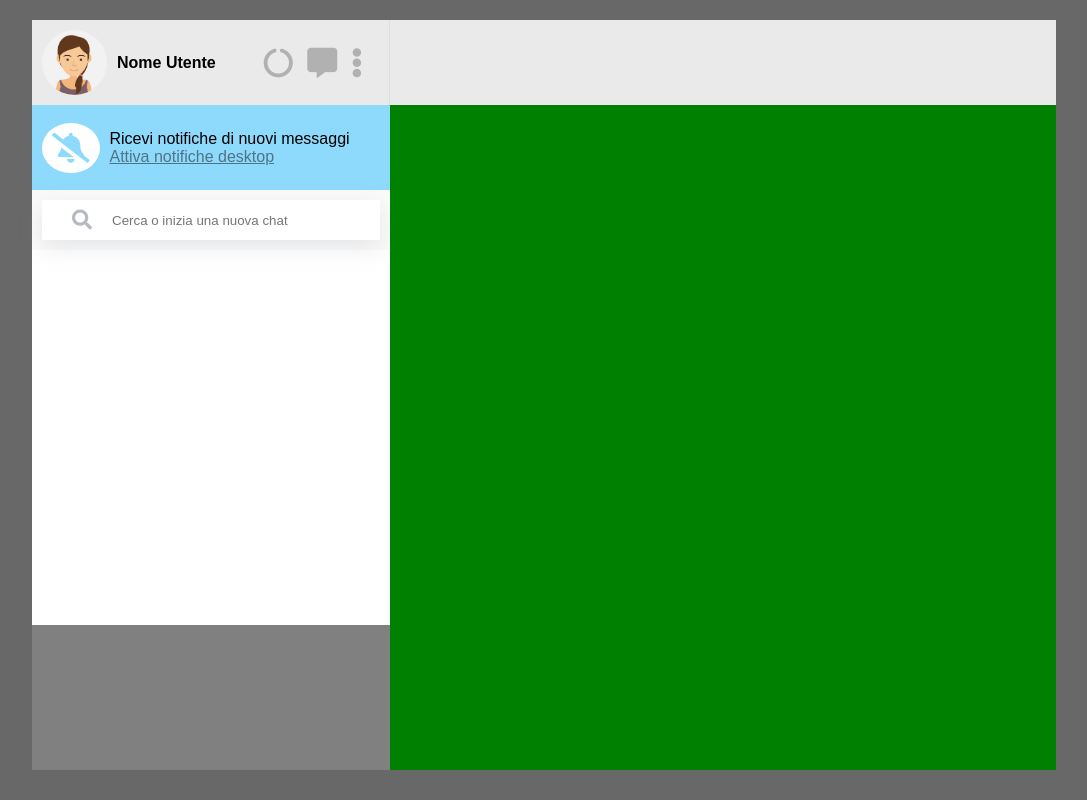
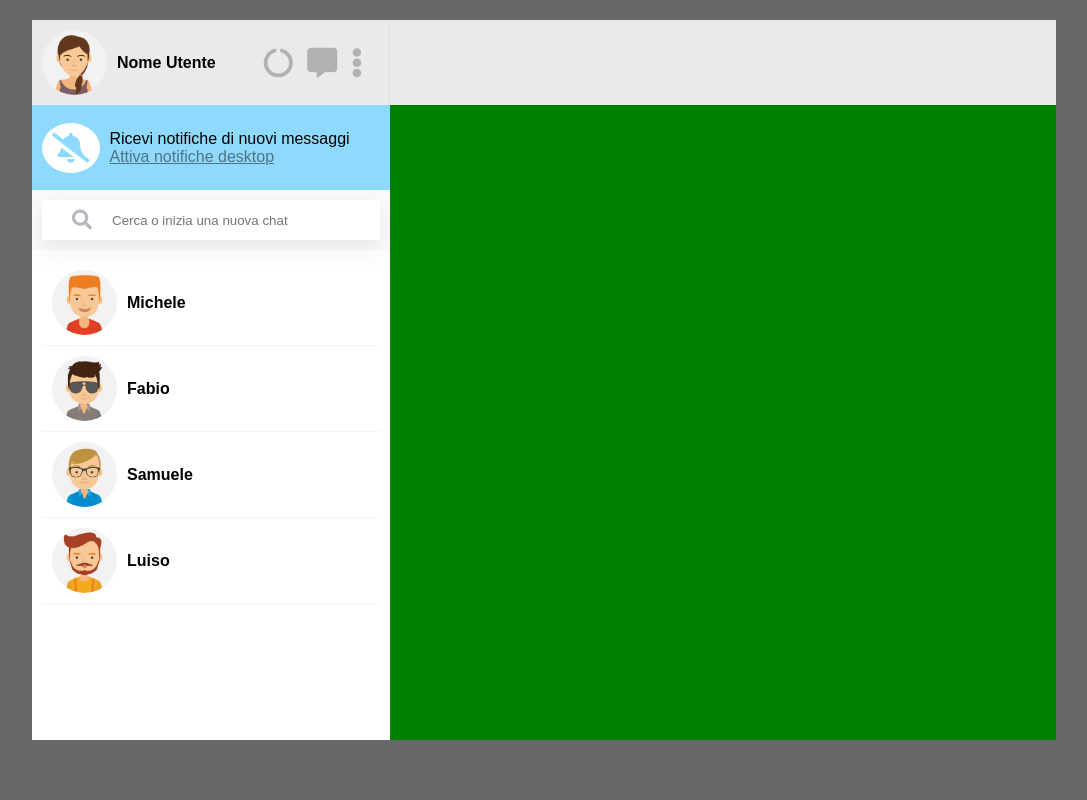
Before and after one commit to Marcotexcode/vue-boolzapp, a plain HTML site: page index.html in a window 1280 px wide. Shown: the whole page, without its empty margins (96-1183 px from the left). Drawn offline with Linux system fonts and the light colour scheme.

Commit message:
contact scroll

```diff
--- a/css/style.css
+++ b/css/style.css
@@ -18,7 +18,7 @@ body {
 
 .container {
     width: 80%;
-    height: 750px;
+    height: 90vh;
     background: red;
     margin: 0 auto;
     margin-top: 20px;
@@ -111,6 +111,7 @@ body {
 /* RICERCA CONTATTI */
 .searc-sx {
     width: 100%;
+    height: 60px;
     background-color: #fafafa;
     display: flex;
     align-items: center;
@@ -147,8 +148,14 @@ body {
 /* ELENCO CONTATTI */
 .contatti {
     width: 100%;
-    height: 50%;
+    height: calc(100% - 170px - 60px);
     background-color: #ffffff;
+    padding: 10px;
+    overflow-y: scroll;
+}
+
+.elen-contact {
+    border-bottom: 1px solid #f5f5f5;
 }
 
 
--- a/index.html
+++ b/index.html
@@ -55,10 +55,29 @@
                 </form>
             </div>
 
+
+
+
             <!-- ELENCO CONTATTI  -->
             <div class="contatti">
+                <div class="utente-sx elen-contact">
+                    <img src="img/avatar_1.jpg" alt="">
+                    <h4>Michele</h4>
+                </div>
+                <div class="utente-sx elen-contact">
+                    <img src="img/avatar_2.jpg" alt="">
+                    <h4>Fabio</h4>
+                </div>
+                <div class="utente-sx elen-contact">
+                    <img src="img/avatar_3.jpg" alt="">
+                    <h4>Samuele</h4>
+                </div>
+                <div class="utente-sx elen-contact">
+                    <img src="img/avatar_4.jpg" alt="">
+                    <h4>Luiso</h4>
+                </div>
+            </div>
 
-            </div>
         </div>
 
         <!-- COLONNA DESTRA -->
```
